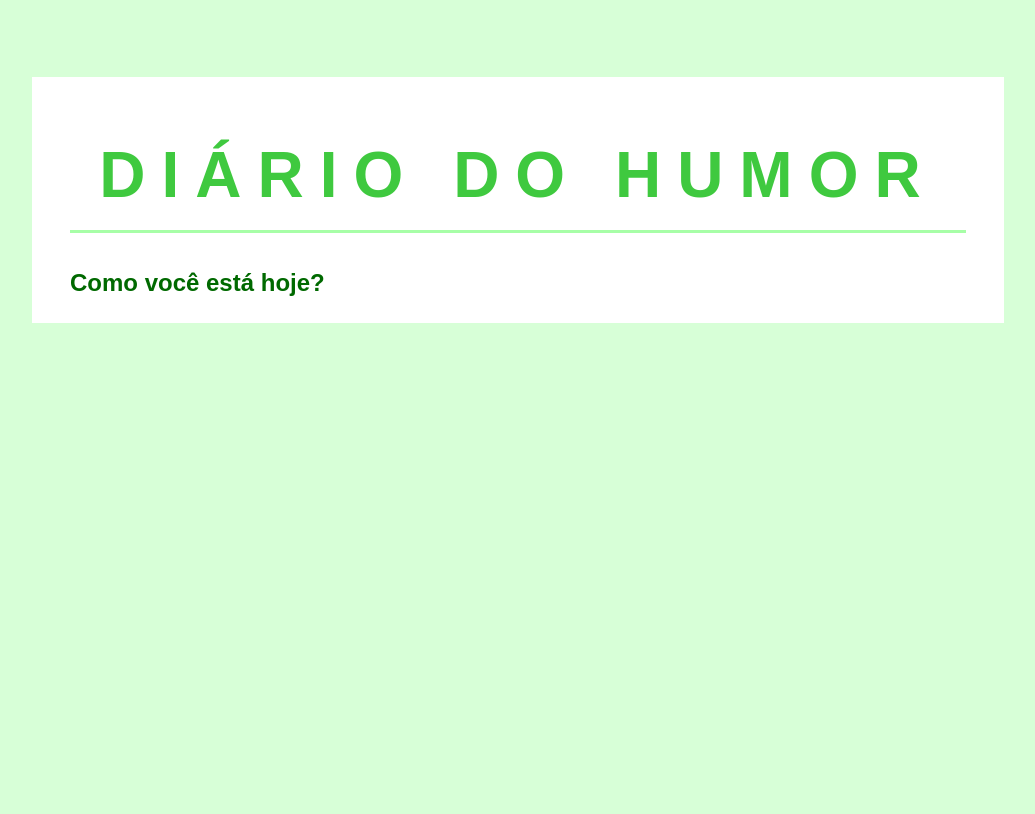
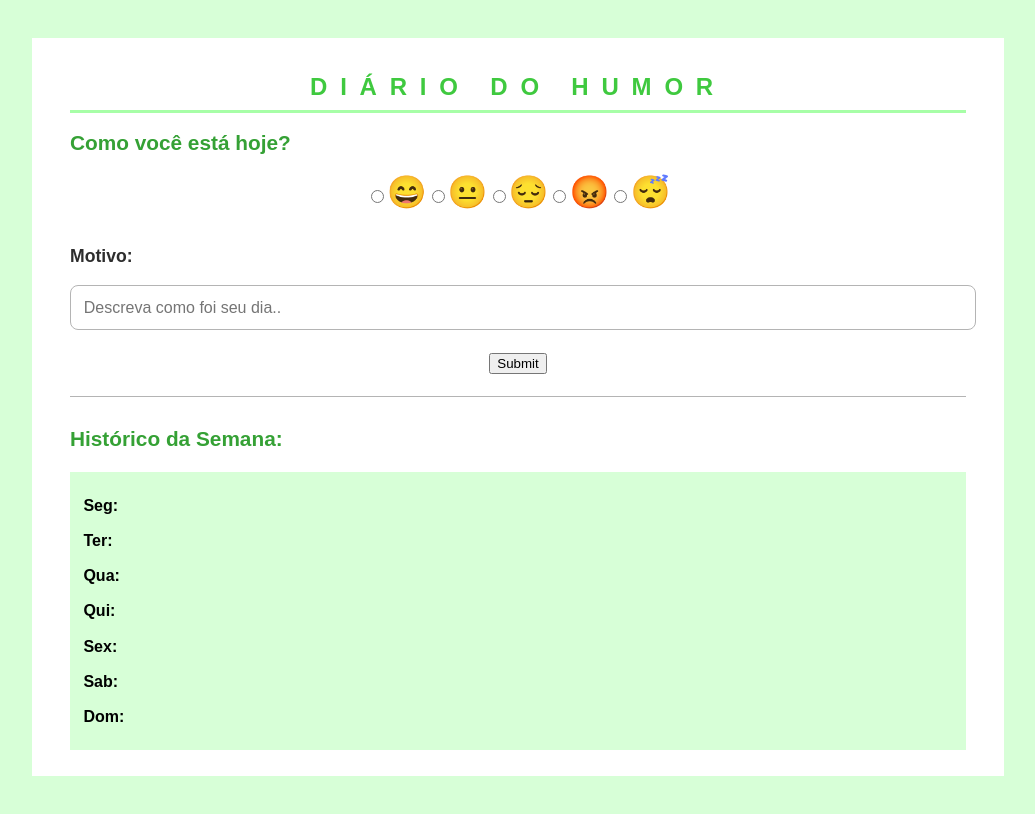
Before and after one commit to TemisHanderi/ProjetoDiarioHumor, a plain HTML site: page index.html in a window 1280 px wide. Shown: the whole page, without its empty margins (122-1157 px from the left). Drawn offline with Linux system fonts and the light colour scheme.

Commit message:
Criação da seção histórico da semana

```diff
--- a/index.html
+++ b/index.html
@@ -8,16 +8,60 @@
 </head>
 <body>
   <div class="formulario">
-    <header>
-      <div class="titulo">
-        <h1>DIÁRIO DO HUMOR</h1>
-      </div>
+    <header class="titulo">
+      <h1>DIÁRIO DO HUMOR</h1>
     </header>
     <main>
-      <article class="titulo2">
-        <h1>Como você está hoje?</h1>
-      </article>
-      <section class="emojis">
+      <form>
+        <fieldset class="opcao">
+          <legend>Como você está hoje?</legend>
+          <label class="opcao_emoji">
+            <input type="radio" name="emoji" value="feliz">😄
+          </label>
+          <label class="opcao_emoji">
+            <input type="radio" name="emoji" value="normal">😐
+          </label>
+          <label class="opcao_emoji">
+            <input type="radio" name="emoji" value="triste">😔
+          </label>
+          <label class="opcao_emoji">
+            <input type="radio" name="emoji" value="zangado">😡
+          </label>
+          <label class="opcao_emoji">
+            <input type="radio" name="emoji" value="cansado">😴
+          </label>
+        </fieldset>
+        <div class="motivo">
+          <label for="motivo"><h3>Motivo:</h3></label>
+          <input type="text" id="motivo" placeholder="Descreva como foi seu dia..">
+        </div>
+        <div class="enviar">
+          <input type="submit" id="salvar" placeholder="Salvar humor do dia">
+        </div>
+      </form>
+      <section class="historico">
+        <h3>Histórico da Semana:</h3>
+        <div class="registros">
+          <dl>
+            <dt>Seg: </dt>
+            <dd></dd>
+            <dt>Ter: </dt>
+            <dd></dd>
+            <dt>Qua: </dt>
+            <dd></dd>
+            <dt>Qui: </dt>
+            <dd></dd>
+            <dt>Sex: </dt>
+            <dd></dd>
+            <dt>Sab: </dt>
+            <dd></dd>
+            <dt>Dom: </dt>
+            <dd></dd>
+          </dl>
+        </div>
+      </section>
+      <section class="humor">
+
       </section>
     </main>
   </div>
--- a/style.css
+++ b/style.css
@@ -11,7 +11,7 @@ body {
 .formulario {
   background-color: white;
   width: 80%;
-  margin: 6% 12%;
+  margin: 3% 12%;
   padding: 2% 3%;
 
 }
@@ -20,26 +20,93 @@ body {
   display: flex;
   justify-content: center;
   align-items: center;
-  padding-top: 4%;
+  padding-top: 1%;
   border-bottom: 3px solid rgb(167, 254, 167);
 }
 
 .titulo h1 {
   color: rgb(63, 201, 63);
-  font-size: 4rem;
+  font-size: 1.5rem;
   margin: 0;
-  letter-spacing: 1rem;
-  padding-bottom: 2%;
+  letter-spacing: 0.8rem;
+  padding-bottom: 1%;
+  font-weight:900;
 }
 
-.titulo2 {
+.opcao {
   display: flex;
-  justify-content: flex-start ;
+  justify-content: center;
   align-items: center;
-  padding-top: 4%;
+  border: none;
+  padding: 0;
+  margin: 2% 0 0 0;
 }
 
-.titulo2 h1 {
-  color: rgb(0, 105, 0);
+.opcao legend {
+  all: unset;
+  font-size: 1.3rem;
+  font-weight:700;
+  color: rgb(53, 161, 53);
+}
+
+.opcao_emoji {
+  padding: 2% 0 1% 0;
+  font-size: 2rem;
+}
+
+.motivo {
+  display: flex;
+  flex-direction: column;
+  justify-content: center;
+  align-items: flex-start;
+  padding-top:1%;
+}
+
+.motivo h3 {
+  color:  rgb(45, 45, 45);
+  font-size: 1.1rem;
+}
+
+#motivo {
+  width: 98%;
+  padding: 0.8rem;
+  font-size: 1rem;
+  border: 1px solid rgb(180, 180, 180);
+  border-radius: 8px;
+}
+
+.enviar {
+  display: flex;
+  flex-direction: column;
+  align-items: center;
   margin: 0;
+  padding: 2.5% 0;
 }
+
+.historico {
+  display: flex;
+  flex-direction: column;
+  align-items: flex-start;
+  border-top: 1px solid rgb(180, 180, 180);
+}
+
+.historico h3 {
+  padding-top: 1%;
+  color: rgb(53, 161, 53);
+  font-size: 1.3rem;
+}
+
+.registros {
+  background-color: rgb(215, 255, 215);
+  display: flex;
+  justify-content: flex-start;
+  align-items: center;
+  width: 100%;
+}
+
+.registros dl {
+  line-height:220%;
+  padding-left: 1.5%;
+  font-weight: 600;
+  font-size: 1rem;
+}
```
